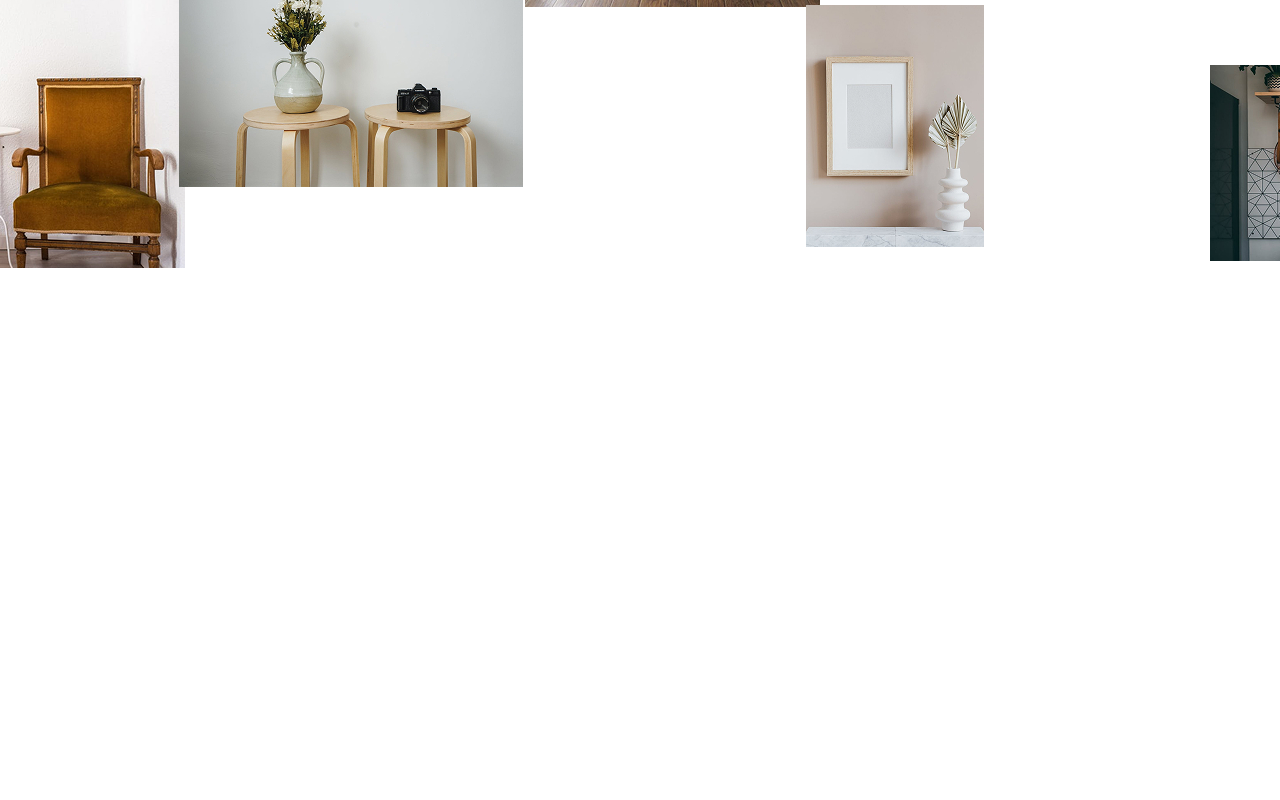
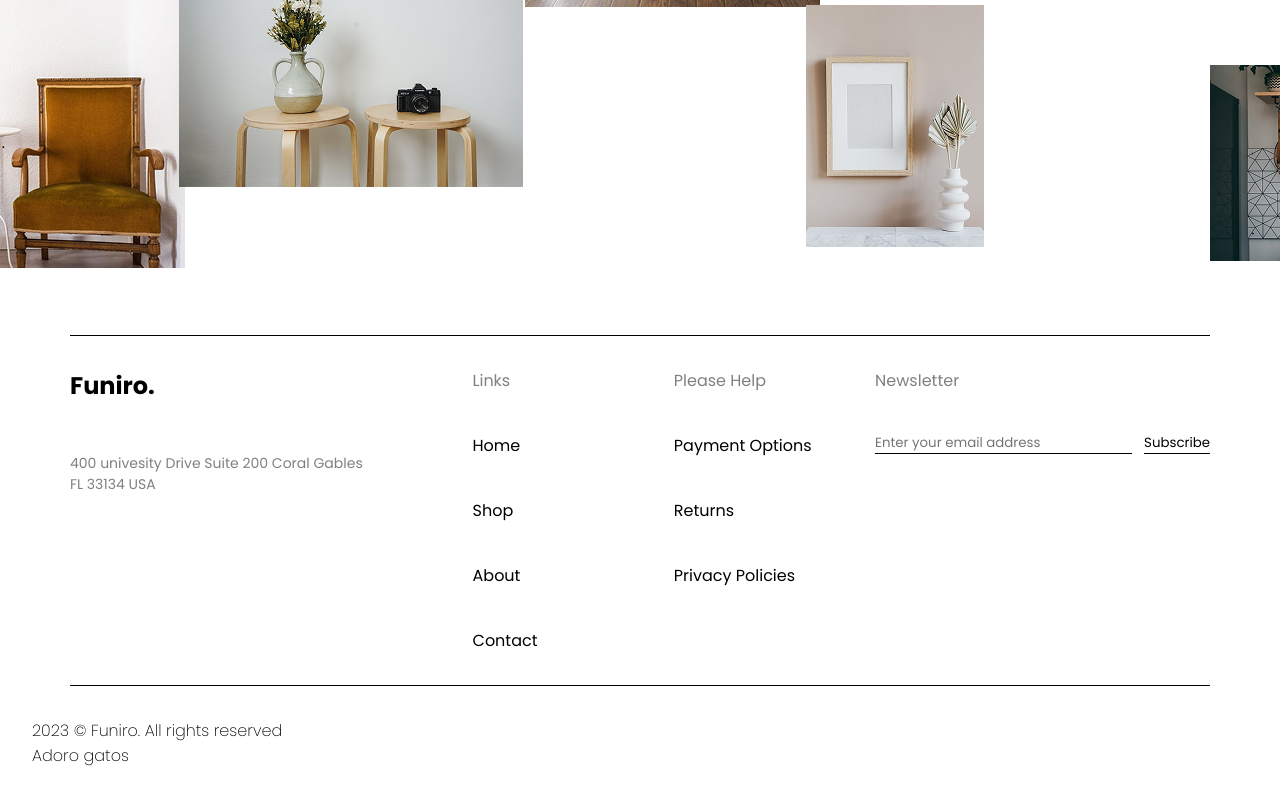
Before and after one commit to MozzerGrozzer/Furniro-landingpage, a plain HTML site: page index.html in a window 1280 px wide. Shown: the part 3210-4010 px from the top of the page. Before the commit the page ends 3478 px from the top, so only its background shows below. Drawn offline with Linux system fonts and the light colour scheme.

Commit message:
fim da primeira pagina

```diff
--- a/index.html
+++ b/index.html
@@ -192,5 +192,36 @@
         <img src="./src/assets/imgs/imagens-moveis/portrait-pot.jpg" alt="" id="portrait-pot">
         <img src="./src/assets/imgs/imagens-moveis/kitchen-wall.jpg" alt="" id="kitchen-wall">
     </div>
+
+    <footer>
+        <section class="footer-text-rights">
+            <h3>Funiro.</h3>
+            <p>400 univesity Drive Suite 200 Coral Gables <br> FL 33134 USA</p>
+        </section>
+        <section class="footer-links">
+            <p>Links</p>
+            <a href="">home</a>
+            <a href="">shop</a>
+            <a href="">about</a>
+            <a href="">contact</a>
+        </section>
+        <section class="footer-links">
+            <p>please help</p>
+            <a href="">payment options</a>
+            <a href="">returns</a>
+            <a href="">privacy policies</a>
+        </section>
+        <section class="footer-links">
+            <p>newsletter</p>
+            <div class="newsletter">
+                <input type="text" placeholder="Enter your email address">
+            <button>
+                <a href="">subscribe</a>
+            </button>
+            </div>
+        </section>
+    </footer>
+    <p id="all-rights">2023 © Funiro. All rights reserved <br>
+    Adoro gatos</p>
 </body>
 </html>
--- a/src/styles/styles.css
+++ b/src/styles/styles.css
@@ -339,6 +339,7 @@ main{
     display: flex;
     flex-direction:column;
     position:relative;
+    margin-bottom:750px;
 }
 
 .share-text{
@@ -410,3 +411,84 @@ main{
 }
 
 /* o objetivo é ficar igual a do figma, e na minha tela tá legal, mas eu nunca mais quero fazer isso dnv :sob: */
+
+/* Footer */
+
+footer{
+    display:grid;
+    grid-template-columns: 2fr 1fr 1fr 1fr;
+    margin:0px 70px;
+    padding: 32px 0px;
+
+    border-bottom: 1px solid var(--black);
+    border-top: 1px solid var(--black);
+}
+
+.footer-text-rights{
+    display: flex;
+    flex-direction: column;
+    gap:50px;
+}
+
+.footer-text-rights>h3{
+    font-size: 24px;
+    font-weight: 700;
+    color: var(--black);
+}
+
+.footer-text-rights>p{
+    font-size:14px;
+    color: gray;
+}
+
+.footer-links{
+    display:flex;
+    flex-direction: column;
+    gap: 40px;
+}
+
+.footer-links>a{
+    font-size:16px;
+    color:var(--black);
+    text-transform: capitalize;
+}
+
+.footer-links>p{
+    font-size:16px;
+    color:gray;
+    text-transform: capitalize;
+}
+
+.newsletter{
+    display:flex;
+    gap:12px;
+
+}
+.newsletter>input{
+    border-bottom: 1px solid var(--black);
+}
+
+.newsletter>button{
+    border-bottom: 1px solid var(--black);
+    background-color: var(--white);
+    cursor: pointer;
+}
+
+.newsletter>button>a{
+    color:var(--black);
+    text-transform: capitalize;
+}
+
+.newsletter>button:active{
+    border-bottom: 1px solid var(--black);
+    background-color: gray;
+    cursor: pointer;
+}
+
+/* texto no fim */
+
+#all-rights{
+    font-size: 16px;
+    margin:32px;
+    font-weight: 200;
+}
```
